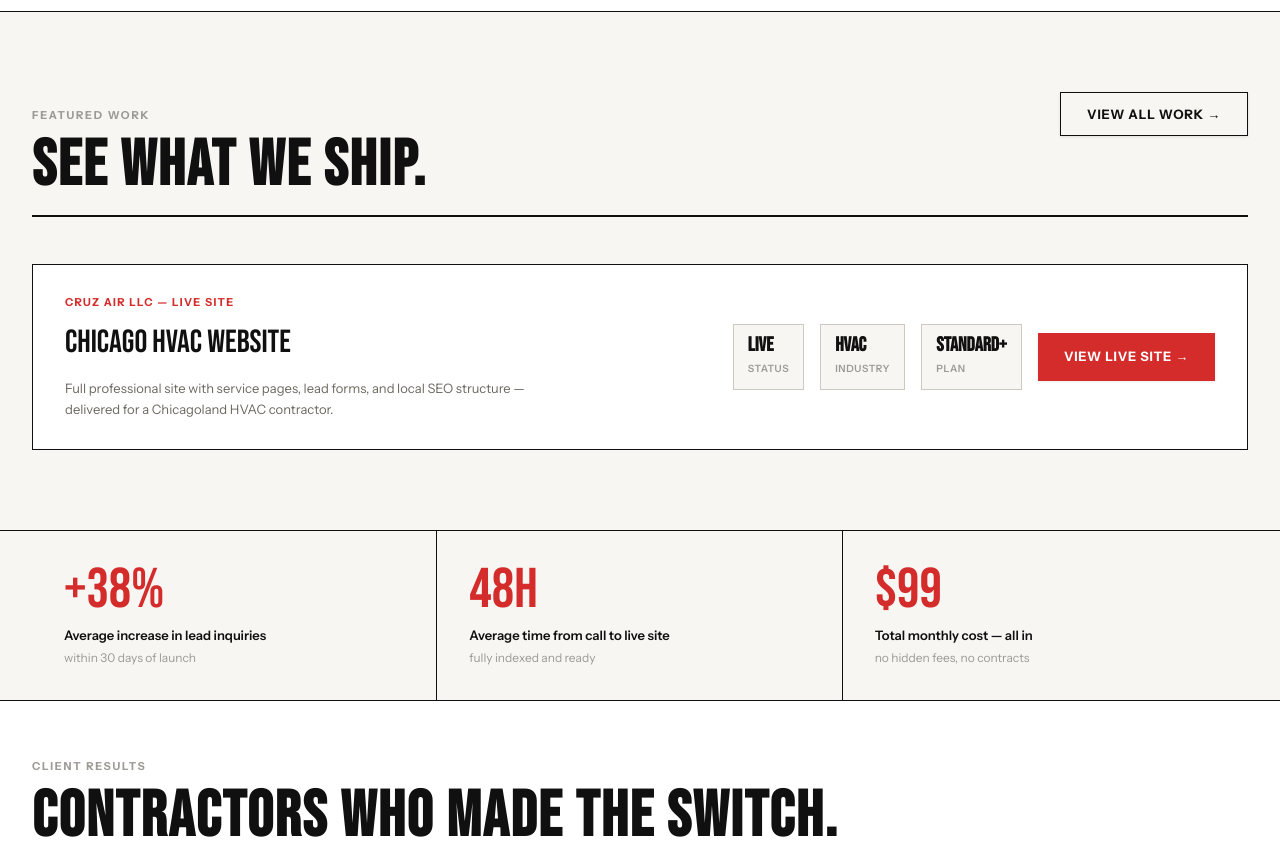
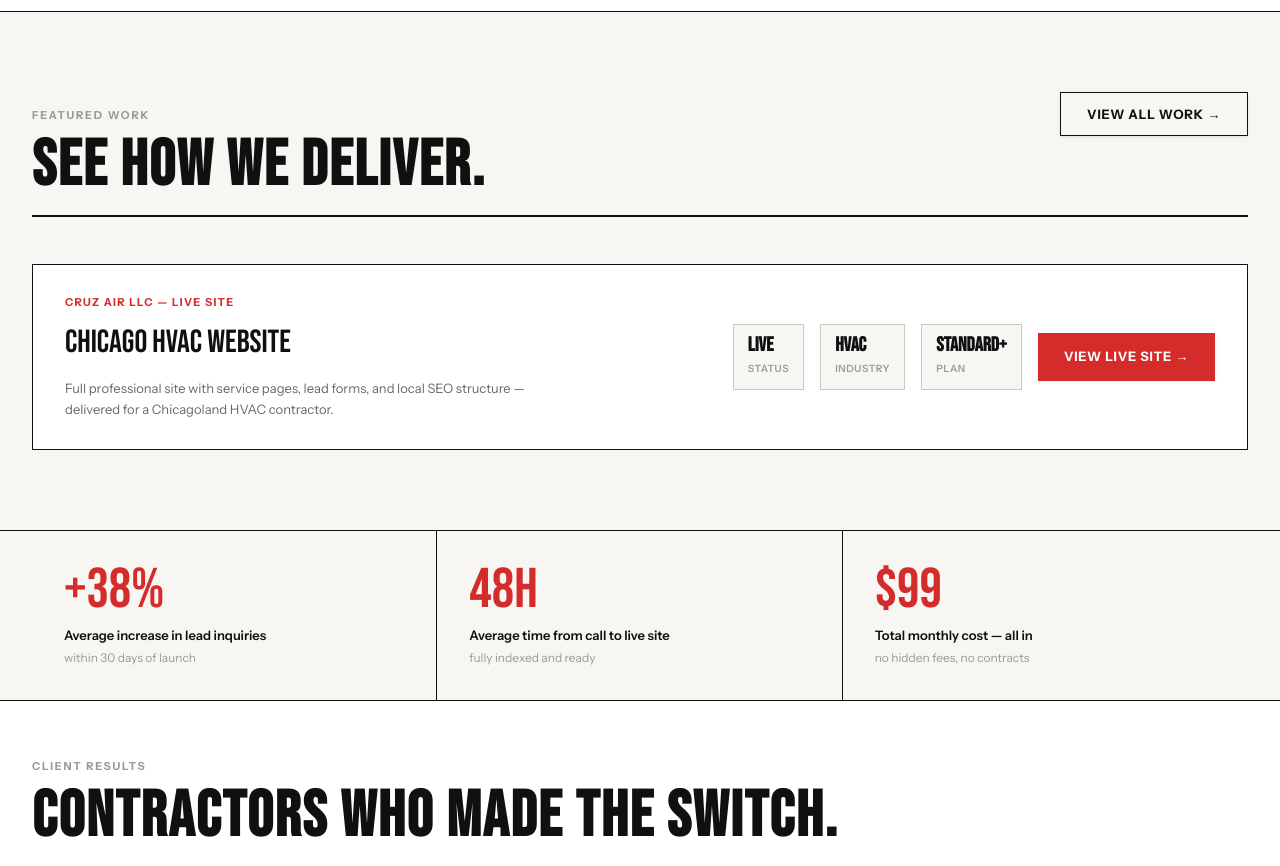
Before and after one commit to KeteaonkSmith/ObsessiveWebsite, a React (Vite) app: page / in a window 1280 px wide. Shown: the part 2000-2866 px from the top of the page. Built offline with nearby package versions, Linux system fonts and the light colour scheme.

Commit message:
language changes

```diff
--- a/src/pages/Home.jsx
+++ b/src/pages/Home.jsx
@@ -194,7 +194,7 @@ export default function HomePage({ setPage }) {
             <div style={{ display: 'flex', alignItems: 'baseline', justifyContent: 'space-between', paddingBottom: 18, marginBottom: 48, flexWrap: 'wrap', gap: 16, position: 'relative' }}>
               <div>
                 <SectionLabel text="Featured Work" />
-                <Display>See what we ship.</Display>
+                <Display>See how we deliver.</Display>
               </div>
               <InkBtn variant="outline" onClick={() => setPage('work')}>View all work →</InkBtn>
               <Reveal variant="line-reveal" style={{ position: 'absolute', bottom: 0, left: 0, right: 0, height: '1.5px', background: T.ink }} />
```
